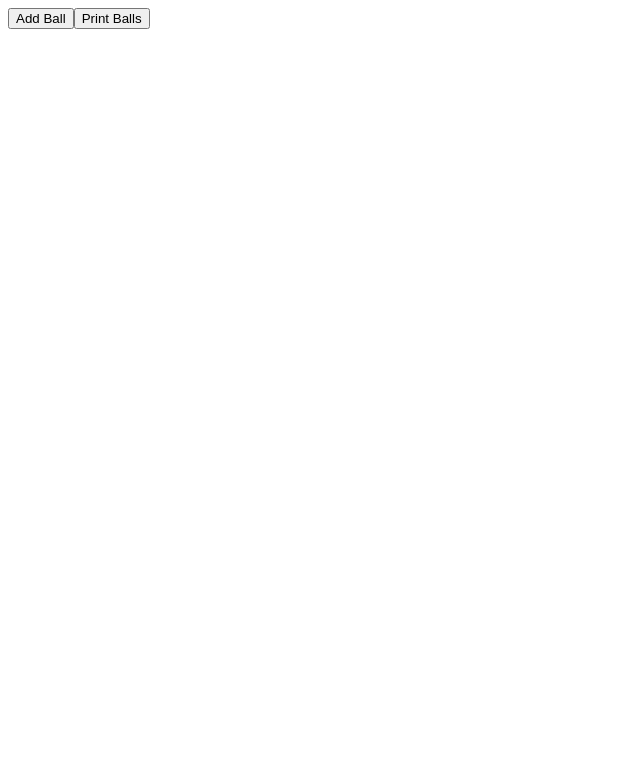
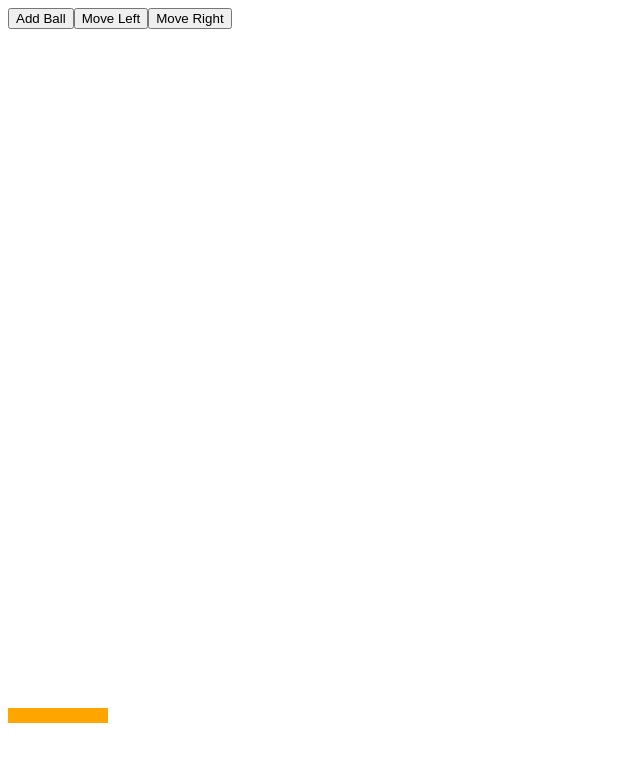
Before and after one commit to daylonblakely/tfjs-catch, a React (Create React App) app: page / in a window 1280 px wide. Shown: the top 762 px of the page, without its empty margins (0-640 px from the left). Built offline with nearby package versions, Linux system fonts and the light colour scheme; the HTML template or start-up script is replaced by a standard one.

Commit message:
init Basket

```diff
--- a/src/App.tsx
+++ b/src/App.tsx
@@ -2,6 +2,9 @@ import React from 'react';
 import { useAppSelector, useAppDispatch } from './state/hooks';
 import { addBall } from './state/balls-slice';
 import Ball from './components/Ball';
+import Basket from './components/Basket';
+
+import { moveLeft, moveRight } from './state/basket-slice';
 
 function App() {
   const balls = useAppSelector((state) => state.balls);
@@ -12,6 +15,7 @@ function App() {
       {balls.map((ball, index) => (
         <Ball key={index} ball={ball} index={index} />
       ))}
+      <Basket />
       <button
         onClick={() =>
           dispatch(
@@ -25,13 +29,9 @@ function App() {
       >
         Add Ball
       </button>
-      <button
-        onClick={() => {
-          console.log(balls);
-        }}
-      >
-        Print Balls
-      </button>
+
+      <button onClick={() => dispatch(moveLeft())}>Move Left</button>
+      <button onClick={() => dispatch(moveRight())}>Move Right</button>
     </div>
   );
 }
--- /dev/null
+++ b/src/components/Basket.tsx
@@ -0,0 +1,25 @@
+import React from 'react';
+import { motion } from 'framer-motion';
+import { useAppSelector } from '../state/hooks';
+
+const Basket = () => {
+  const { x, velocity } = useAppSelector((state) => state.basket);
+
+  return (
+    <motion.div
+      style={{
+        position: 'absolute',
+        y: window.innerHeight - 100,
+        height: 15,
+        width: 100,
+        backgroundColor: 'orange',
+      }}
+      animate={{ x: x }}
+      //   animate={{ y: window.innerHeight }}
+      //   transition={{ duration: 6 }}
+      transition={{ type: 'spring', velocity }}
+    ></motion.div>
+  );
+};
+
+export default Basket;
--- /dev/null
+++ b/src/state/basket-slice.ts
@@ -0,0 +1,38 @@
+import { createSlice } from '@reduxjs/toolkit';
+
+export interface Basket {
+  x: number;
+  velocity: number;
+}
+
+const initialState: Basket = {
+  x: 0,
+  velocity: 10,
+};
+
+const MOVE_DISTANCE = 30;
+
+const basketSlice = createSlice({
+  name: 'basket',
+  initialState,
+  reducers: {
+    moveLeft: (state) => {
+      // prevent basket from going off screen
+      if (state.x - MOVE_DISTANCE < 0) {
+        return;
+      }
+      state.x -= MOVE_DISTANCE;
+    },
+    moveRight: (state) => {
+      // prevent basket from going off screen
+      if (state.x + MOVE_DISTANCE > window.innerWidth - 100) {
+        return;
+      }
+      state.x += MOVE_DISTANCE;
+    },
+  },
+});
+
+export const { moveLeft, moveRight } = basketSlice.actions;
+
+export default basketSlice.reducer;
--- a/src/state/reducer.ts
+++ b/src/state/reducer.ts
@@ -1,8 +1,10 @@
 import { combineReducers } from '@reduxjs/toolkit';
 import ballsReducer from './balls-slice';
+import basketReducer from './basket-slice';
 
 const reducer = combineReducers({
   balls: ballsReducer,
+  basket: basketReducer,
 });
 
 export default reducer;
```
